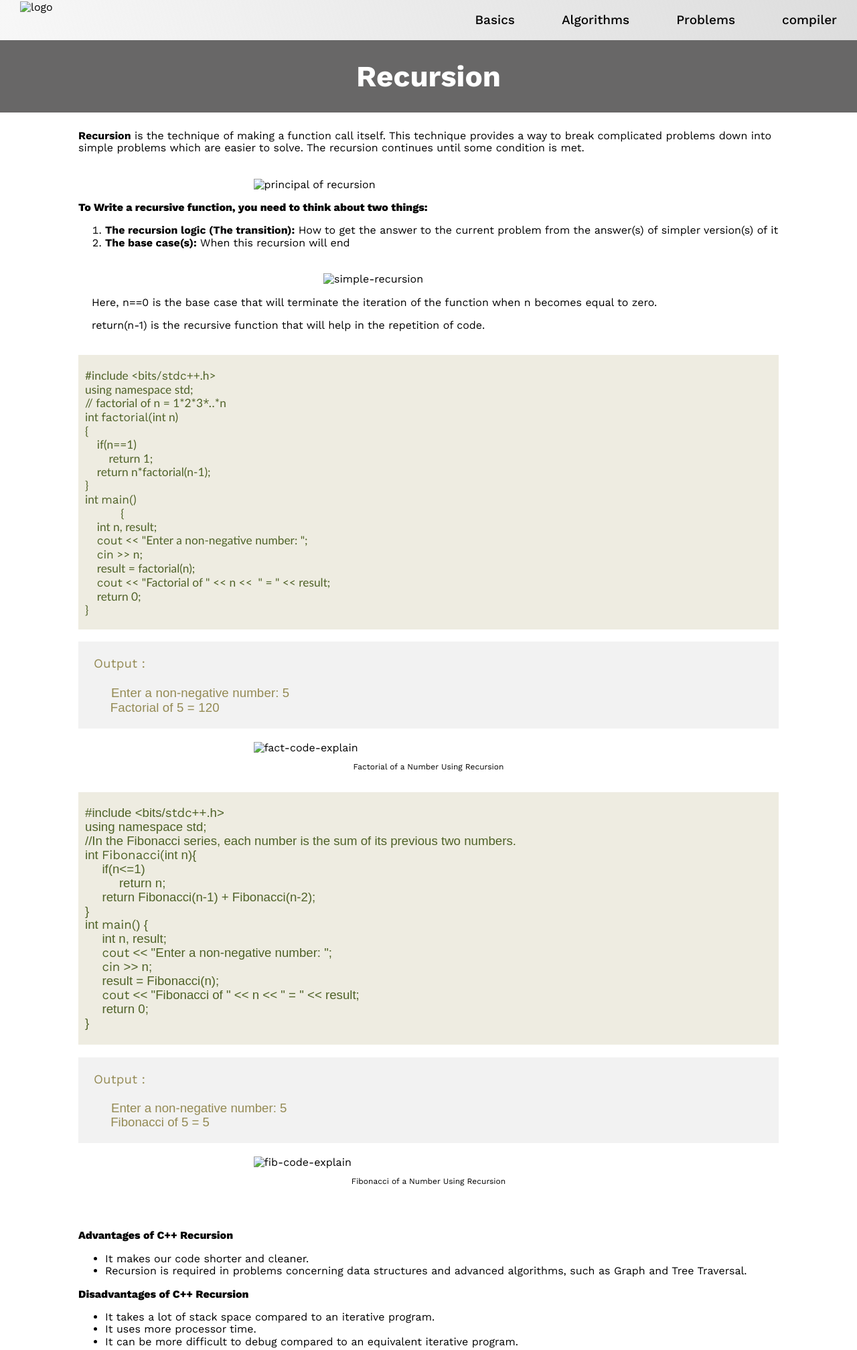
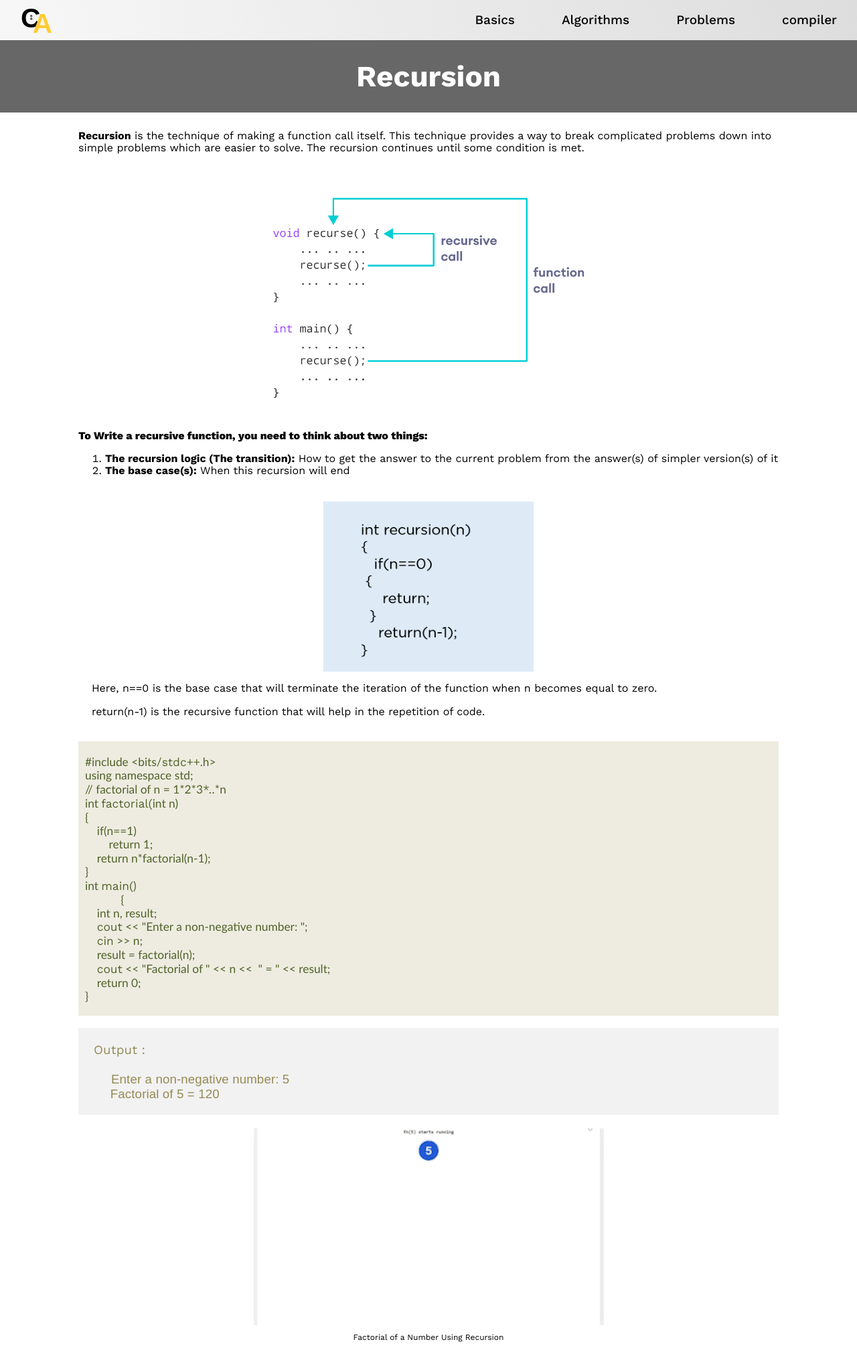
Before and after one commit to mahmoudSh58/multimedia-project, a plain HTML site: page basics/recursion.html in a window 1280 px wide. Shown: the top 2016 px of the page at 67% size. Drawn offline with nearby package versions, Linux system fonts and the light colour scheme; files that its build step writes are made by us from their sources; files whose address does not match are found by name.

Commit message:
change pathes

```diff
--- a/basics/recursion.html
+++ b/basics/recursion.html
@@ -10,15 +10,15 @@
     <link rel="preconnect" href="https://fonts.gstatic.com" crossorigin>
     <link href="https://fonts.googleapis.com/css2?family=Work+Sans:wght@200;300;400;500;600;700;800&display=swap" rel="stylesheet">
     <!-- end font  -->
-<link rel="stylesheet" href="css/normalized.css">
-    <link rel="stylesheet" href="css/recursion.css">
-    <link rel="stylesheet" href="css/all.min.css">
+<link rel="stylesheet" href="../css/normalized.css">
+    <link rel="stylesheet" href="../css/basics/recursion.css">
+    <link rel="stylesheet" href="../css/all.min.css">
 </head>
 <body>
      <!-- header -->
      <div class="header">
         <div class="container">
-            <img src="image/logo.svg" alt="logo">
+            <img src="../image/logo.svg" alt="logo">
             <div class="links">
                 <ul>
                     <li>
@@ -61,13 +61,13 @@
 <div class="body">
      <div class="container">
         <p><strong>Recursion</strong> is the technique of making a function call itself. This technique provides a way to break complicated problems down into simple problems which are easier to solve. The recursion continues until some condition is met.</p>
-        <img src="image/principal.png" alt="principal of recursion">
+        <img src="../image/principal.png" alt="principal of recursion">
         <p class="subtitle">To Write a recursive function, you need to think about two things:</p>
         <ol>
             <li><strong>The recursion logic (The transition):</strong> How to get the answer to the current problem from the answer(s) of simpler version(s) of it</li>
             <li><strong>The base case(s):</strong> When this recursion will end</li>
         </ol>
-        <img src="image/simple.png" alt="simple-recursion" style="width:30% ;">
+        <img src="../image/simple.png" alt="simple-recursion" style="width:30% ;">
         <p class="subtext">Here, n==0 is the base case that will terminate the iteration of the function when n becomes equal to zero. </p>
         <p class="subtext">return(n-1) is the recursive function that will help in the repetition of code.
         </p>
@@ -188,7 +188,7 @@
                 background:#F2F2F2"><span style="font-size:14.0pt;line-height:107%;color:#948D72"><o:p>&nbsp;</o:p></span></p>
         </div>
         <!-- <video src="image/fact-1.mp4" controls></video> -->
-        <img src="image/fact.gif" alt="fact-code-explain">
+        <img src="../image/fact.gif" alt="fact-code-explain">
         <p class="description"> Factorial of a Number Using Recursion</p>
         <br>
         <div class="WordSection1">
@@ -309,7 +309,7 @@
             mso-hansi-theme-font:minor-bidi;mso-bidi-theme-font:minor-bidi;color:#948A54"><o:p>&nbsp;</o:p></span></p>
 
         </div>
-        <img src="image/fibgif.gif" alt="fib-code-explain">
+        <img src="../image/fibgif.gif" alt="fib-code-explain">
         <p class="description"> Fibonacci of a Number Using Recursion</p>
         <br><br>
         <p class="subtitle">Advantages of C++ Recursion</p>
```
